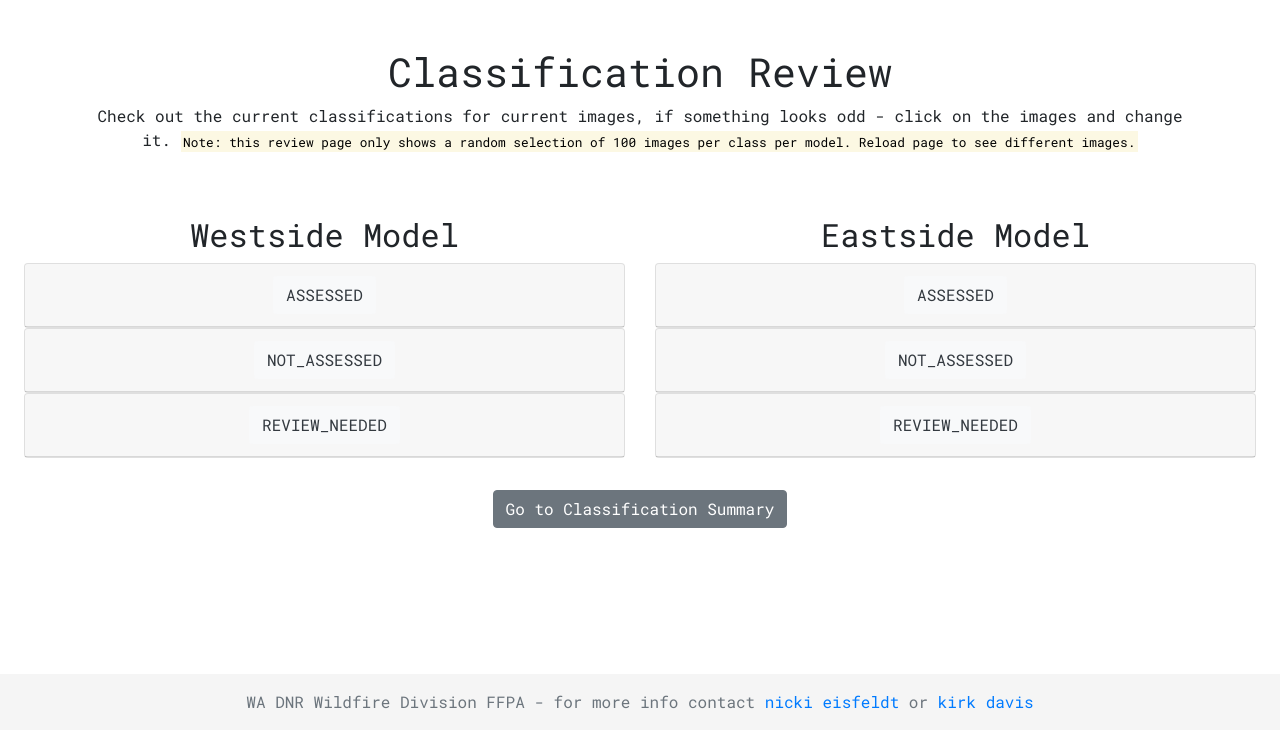
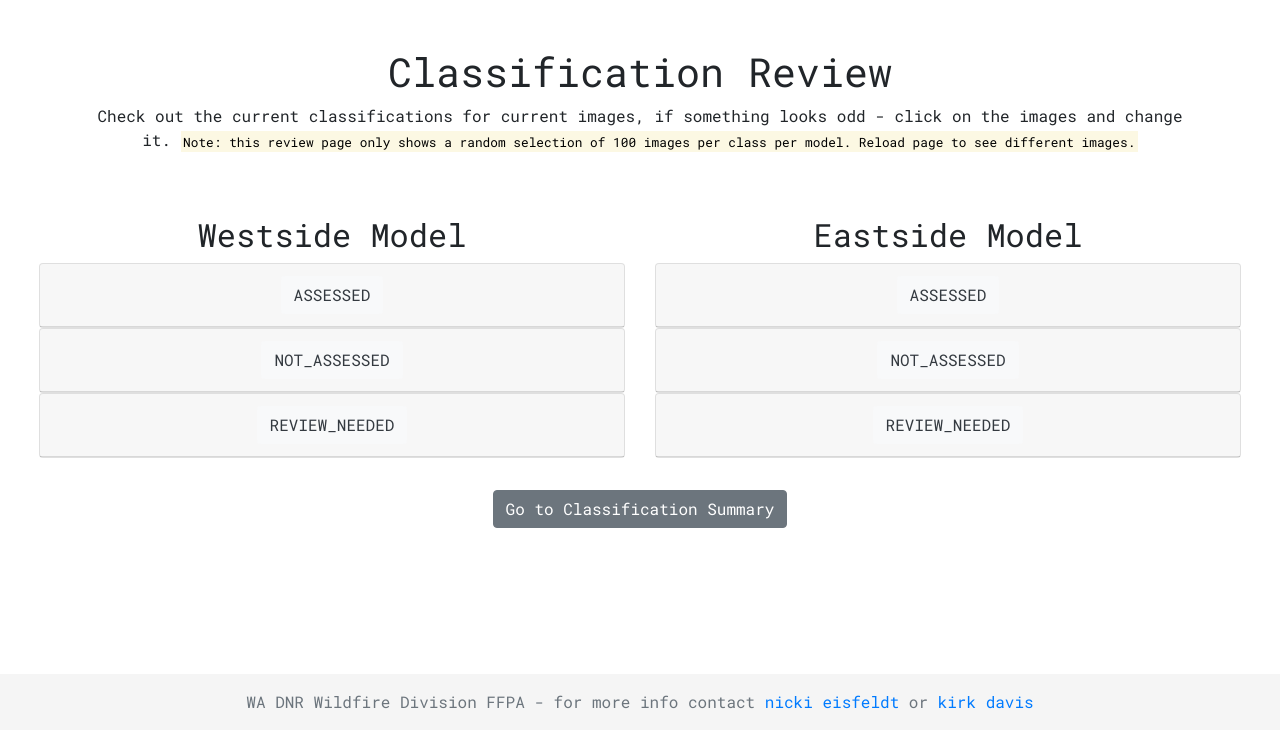
Before and after one commit to kirk5davis/ffpa-classifier, a Django app: page /review in a window 1280 px wide. Shown: the part 70-800 px from the top of the page. Run offline with Django 3.2, Linux system fonts and the light colour scheme; the visitor is signed in with stand-in values (Sample User, id 1); data that the repository does not hold is empty; some libraries are stand-ins or nearby versions.

Commit message:
fix margin in review page

```diff
--- a/classifier/templates/classifier/review.html
+++ b/classifier/templates/classifier/review.html
@@ -5,7 +5,7 @@
         <h1> Classification Review </h1>
         <p>Check out the current classifications for current images, if something looks odd - click on the images and change it. <mark class="small">Note: this review page only shows a random selection of 100 images per class per model. Reload page to see different images.</mark></p>
       </div>
-      <div class="row px-4">
+      <div class="row px-4 mx-0">
         <div class="col-md-6">
             <h2>Westside Model</h2>
         <div id="accordion1">
```
